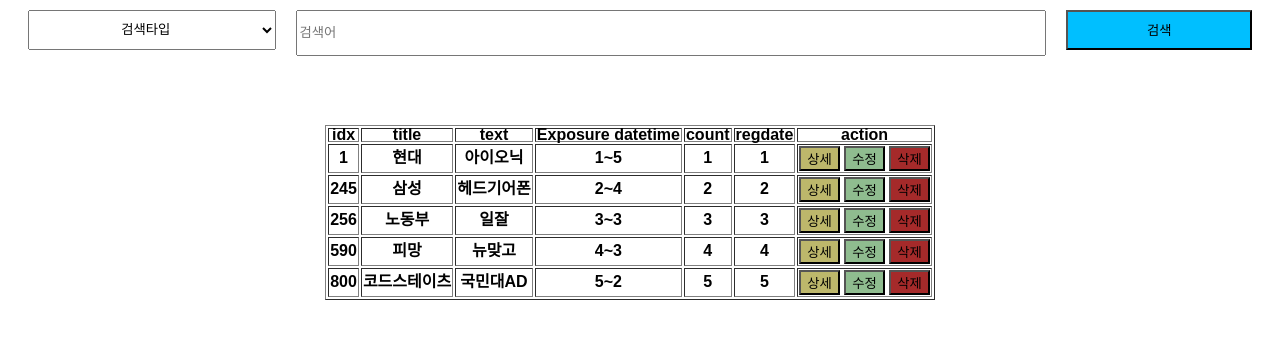
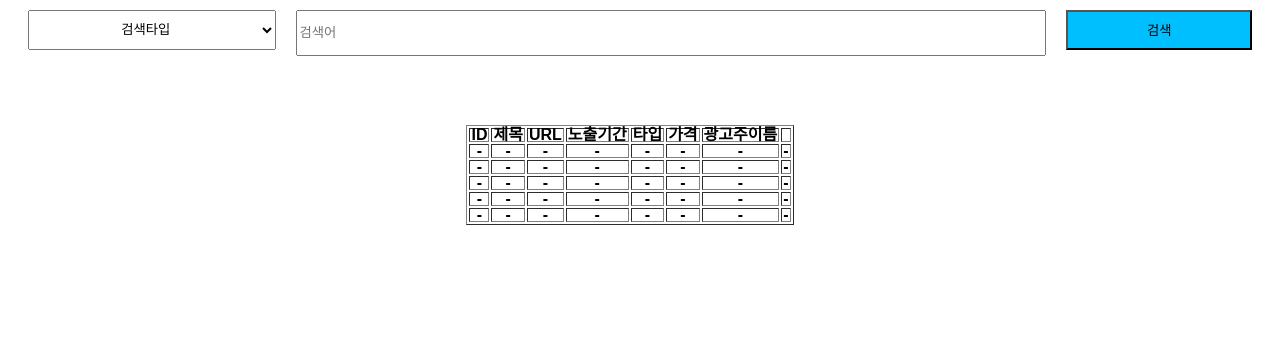
Before and after one commit to chanwoo7/PBL-Team3-Project, a Django app: template site/adApp/templates/adApp/adManager.html in a window 1280 px wide. Shown: the part 146-485 px from the top of the page. Run offline with Django 4.2, Linux system fonts and the light colour scheme; the template is opened without the code that fills it, so the values that code supplies are empty.

Commit message:
search기능 구현

```diff
--- a/site/adApp/static/css/headerStyles.css
+++ b/site/adApp/static/css/headerStyles.css
@@ -49,7 +49,7 @@
     margin: 0 auto;
 }
 
-#adType, #adUrl, #adTitle, #adText, #advId, #adPrice{
+#adType, #adUrl, #adTitle, #adText, #advName, #adPrice{
     width:280px;
 
     text-align: center;
--- a/site/adApp/static/css/tableStyles.css
+++ b/site/adApp/static/css/tableStyles.css
@@ -46,7 +46,7 @@
     margin:0 auto;
 }
 
-#editAdType, #editAdUrl, #editAdTitle, #editAdText, #editAdvId, #editAdPrice{
+#editAdType, #editAdUrl, #editAdTitle, #editAdText, #editAdvName, #editAdPrice{
     width:280px;
 
     text-align: center;
@@ -59,3 +59,8 @@
     margin: 0 auto;
     text-align-last: center;
 }
+
+#detailContext{
+    width:30%;
+    height:50%
+}
--- a/site/adApp/static/js/adTable.js
+++ b/site/adApp/static/js/adTable.js
@@ -1,26 +1,28 @@
-var adIdL = ["1","245","256","590","800"]
-var adNameL=["현대","삼성","노동부","피망","코드스테이츠"];
-var adTextL=["아이오닉","헤드기어폰","일잘","뉴맞고","국민대AD"];
-var adStartDateL = [1,2,3,4,5]
-var adEndDateL = [5,4,3,3,2,1]
-var countL=[1,2,3,4,5]
-var regdateL=[1,2,3,4,5]
+var adIdL = []
+var adNameL = []
+var adUrlL = []
+var adStartDateL = []
+var adEndDateL = []
+var adPriceL = []
+var advNameL = []
+var adTypeL = []
+var pageNum=1;
+
+
 
 for (let idx=0; idx<5; idx++){
-    let isbr = idx==7 ? "" : "<br>";
+    let isbr = idx==5 ? "" : "<br>";
+
 
     document.write(`<tr>
-                        <th>${adIdL[idx]}</th>
-                        <th>${adNameL[idx]}</th>
-                        <th>${adTextL[idx]}</th>
-                        <th>${adStartDateL[idx]}~${adEndDateL[idx]}</th>
-                        <th>${countL[idx]}</th>
-                        <th>${regdateL[idx]}</th>
-                        <th>
-                            <input type="button" class="detailO" id="detail${idx}" value="상세">
-                            <input type="button" class="editO" id="edit${idx}"value="수정">
-                            <input type="button" class="delO" id="del${idx}" value="삭제">
-                        </th>
+                        <th>-</th>
+                        <th>-</th>
+                        <th>-</th>
+                        <th>-</th>
+                        <th>-</th>
+                        <th>-</th>
+                        <th>-</th>
+                        <th>-</th>
 
                     </tr>
 
--- a/site/adApp/static/js/adTableModals.js
+++ b/site/adApp/static/js/adTableModals.js
@@ -2,9 +2,11 @@ const detailO = document.getElementsByClassName('detailO');
 const editO = document.getElementsByClassName('editO');
 const delO = document.getElementsByClassName('delO');
 
-const detailC = document.getElementsByClassName('detailC'); // 0:확인, 1:취소
-const editC = document.getElementsByClassName('editC');
+const detailC = document.getElementById('detailOk');
+const editC = document.getElementsByClassName('editC');// 0:확인, 1:취소
 const delC = document.getElementsByClassName('delC');
+
+
 
 const detail = document.getElementById('detailContainer');
 const edit = document.getElementById('editContainer');
@@ -15,9 +17,14 @@ const del = document.getElementById('delContainer');
 
 // 각 광고 버튼 이벤트 - adId 설정
 for(let i=0; i<detailO.length; i++){
+
+    // get_ad_details API
     detailO[i].addEventListener('click', () =>{
         detail.classList.remove('hidden');
-        adId=adIdL[i];
+        var adId=adIdL[i];
+
+        var response = requestAPI('../api/get_ad_details/'+adId+'/',"GET")
+        console.log(response)
     });
     editO[i].addEventListener('click', () =>{
         edit.classList.remove('hidden');
@@ -30,16 +37,11 @@ for(let i=0; i<detailO.length; i++){
 }
 
 
-// get_ad_details API
-detailC[0].addEventListener('click', () =>{
-    detail.classList.add('hidden');
 
-    requestAPI('../api/get_ad_details/'+adId+'/',"GET")
-
-});
-detailC[1].addEventListener('click', () =>{
+detailC.addEventListener('click', () =>{
     detail.classList.add('hidden');
 });
+
 
 // edit_ad API
 editC[0].addEventListener('click', () =>{
@@ -53,7 +55,7 @@ editC[0].addEventListener('click', () =>{
     let adUrl = document.getElementById('editAdUrl').value;
     let adFile = document.getElementById('editAdFile');
     let adName = document.getElementById('editAdTitle').value;
-    let advId = document.getElementById('editAdvId').value;
+    let advName = document.getElementById('editAdvName').value;
     let editArray = {
         "name": adName,
         "url": adUrl,
@@ -62,7 +64,7 @@ editC[0].addEventListener('click', () =>{
         "type": adType,
         "start_time": document.getElementById('editAdStartDate').value,
         "end_time": document.getElementById('editAdEndTime').value,
-        "adv_id": advId,
+        "adv_id": advName,
         "ad_price": document.getElementById('editAdPrice').value,
     };
     requestAPI('../api/edit_ad/'+adId+'/', 'PUT',editArray)
@@ -86,7 +88,7 @@ delC[1].addEventListener('click', () =>{
 
 
 
-function requestAPI(url,met,jsonArray={}){
+function requestAPI1(url,met,jsonArray={}){
     const options = {
         method: met,
     };
--- a/site/adApp/static/js/headerModals.js
+++ b/site/adApp/static/js/headerModals.js
@@ -27,7 +27,7 @@ ADDc[0].addEventListener('click', () => {
     let adUrl = document.getElementById('adUrl').value;
     let adFile = document.getElementById('adFile');
     let adName = document.getElementById('adTitle').value;
-    let advId = document.getElementById('advId').value;
+    let advName = document.getElementById('advName').value;
     let addArray = {
         "name": adName,
         "url": adUrl,
@@ -36,7 +36,7 @@ ADDc[0].addEventListener('click', () => {
         "type": adType,
         "start_time": document.querySelector('#adStartDate').value,
         "end_time": document.querySelector('#adEndDate').value,
-        "adv_id": advId,
+        "adv_name": advName,
         "ad_price": document.getElementById('adPrice').value,
     };
     console.log(addArray)
--- a/site/adApp/static/js/search.js
+++ b/site/adApp/static/js/search.js
@@ -1,15 +1,74 @@
 const search = document.querySelector('#search');
-
 // search_ads API
 search.addEventListener('click',()=>{
     let searchOpt = document.querySelector('#searchSelect');
     searchOpt = searchOpt.options[searchOpt.selectedIndex].value;
     let searchValue = document.querySelector('#searchContent').value;
 
-    searchResult = requestAPI(`../api/search_ads/?ad_type=${searchOpt}&search_query=${searchValue}`,"GET");
-    console.log(searchResult)
-    // searchResult를 adTable.js로 보내야함
-})
+    adIdL = []
+    adNameL = []
+    adUrlL = []
+    adStartDateL = []
+    adEndDateL = []
+    adPriceL = []
+    advNameL = []
+    adTypeL = []
+
+    requestAPI(`../api/search_ads/?search_type=${searchOpt}&search_query=${searchValue}`,"GET")
+    .then( searchResult => {
+
+    // async await
+    // promise
+    // event-loop
+
+    searchResult.forEach(ad => {
+        adIdL.push(ad.id);
+        adNameL.push(ad.name);
+        adUrlL.push(ad.url);
+        adStartDateL.push(ad.start_time);
+        adEndDateL.push(ad.end_time);
+        adPriceL.push(ad.ad_price);
+        advNameL.push(ad.adv_name);
+        adTypeL.push(ad.adTypeL)
+
+
+
+        });
+
+        reloadTable(pageNum);
+    }
+
+    ) ;
+
+
+
+
+});
+
+
+function reloadTable(pageNum){
+    for (let idx=5*(pageNum-1); idx<5*pageNum; idx++){
+        let isbr = idx===5*pageNum ? "" : "<br>";
+
+    trTag = document.getElementById("adTable").getElementsByTagName("tr")[idx+1]
+    for(let i=0; i<7; i++){
+
+        trTag.getElementsByTagName("th")[0].innerHTML = adIdL[idx] ?? '-';
+        trTag.getElementsByTagName("th")[1].innerHTML = adNameL[idx] ?? '-';
+        trTag.getElementsByTagName("th")[2].innerHTML = adUrlL[idx] ?? '-';
+        trTag.getElementsByTagName("th")[3].innerHTML = adStartDateL[idx]+' ~ '+adEndDateL[idx];
+        trTag.getElementsByTagName("th")[4].innerHTML = adTypeL[idx] ?? '-';
+        trTag.getElementsByTagName("th")[5].innerHTML = adPriceL[idx] ?? '-';
+        trTag.getElementsByTagName("th")[6].innerHTML = advNameL[idx] ?? '-';
+        trTag.getElementsByTagName("th")[7].innerHTML = `
+                        <input type="button" class="detailO" id="detail${idx}" value="상세">
+                        <input type="button" class="editO" id="edit${idx}"value="수정">
+                        <input type="button" class="delO" id="del${idx}" value="삭제"></input>`;
+       }
+
+}
+}
+
 
 
 function requestAPI(url,met,jsonArray={}){
@@ -22,8 +81,7 @@ function requestAPI(url,met,jsonArray={}){
         options.body = JSON.stringify(jsonArray);
     }
 
-
-    fetch(url, options)
+    return fetch(url, options)
         .then(response => response.json())
         .then(data => {
             return data;
@@ -31,4 +89,5 @@ function requestAPI(url,met,jsonArray={}){
         .catch(error => {
             console.error('Error :', error);
         });
+
 }
--- a/site/adApp/templates/adApp/adManager.html
+++ b/site/adApp/templates/adApp/adManager.html
@@ -99,7 +99,7 @@
                 </div>
 
                 <div class="name">
-                    <input type="text" id="advId" placeholder="광고주 ID">
+                    <input type="text" id="advName" placeholder="광고주 이름">
                 </div>
 
                 <div class="name">
@@ -137,7 +137,7 @@
         <select id="searchSelect">
             <option>검색타입</option>
             <option value="id">광고 ID</option>
-            <option value="adv_id">광고주 ID</option>
+            <option value="adv_name">광고주 이름</option>
             <option value="name">광고 제목</option>
             <option value="text">광고 내용</option>
             <option value="type">광고 타입</option>
@@ -159,15 +159,16 @@
             <article>
                 <link rel="stylesheet" href="{% static 'css/tableStyles.css' %}">
                 <!-- <link rel="stylesheet" href="../static/css/tableStyles.css"> -->
-                <table border="1">
+                <table id="adTable" border="1">
                     <tr>
-                        <th>idx</th>
-                        <th>title</th>
-                        <th>text</th>
-                        <th>Exposure datetime</th>
-                        <th>count</th>
-                        <th>regdate</th>
-                        <th>action</th>
+                        <th>ID</th>
+                        <th>제목</th>
+                        <th>URL</th>
+                        <th>노출기간</th>
+                        <th>타입</th>
+                        <th>가격</th>
+                        <th>광고주이름</th>
+                        <th></th>
                     </tr>
 <!--광고리스트 동적페이지-->
                     <script src="{% static 'js/adTable.js' %}"></script>
@@ -176,11 +177,15 @@
 <!--detail 모달-->
                     <div id="detailContainer" class="hidden">
                         <div id="detailContent">
-                            <p>DETAIL 구현해야합니다</p>
+                            <script>
+                                document.write(`<input type="text" id="detailcontext" value="2" readonly/>`);
+                            </script>
+
+
 
                             <div class="name">
-                                <input type="button" class="detailC" id="detialOk" value="확인">
-                                <input type="button" class="detailC" id="detailCancel" value="취소">
+                                <input type="button" class="detailC" id="detailOk" value="확인">
+
                             </div>
                         </div>
                     </div>
@@ -221,7 +226,7 @@
                             </div>
 
                             <div class="name">
-                                <input type="text" id="editAdvId" placeholder="광고주 ID">
+                                <input type="text" id="editAdvName" placeholder="광고주 이름">
                             </div>
 
                             <div class="name">
```
